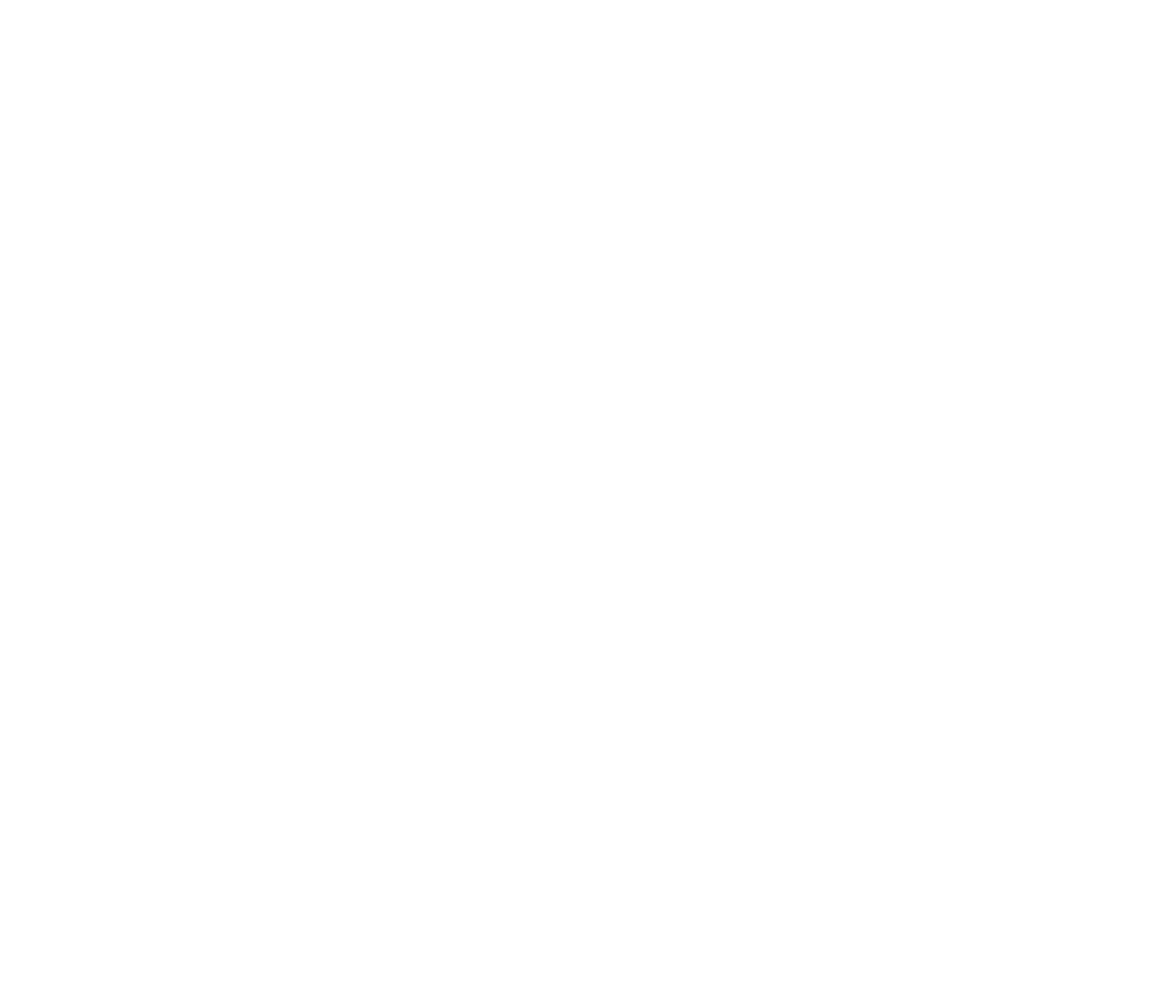
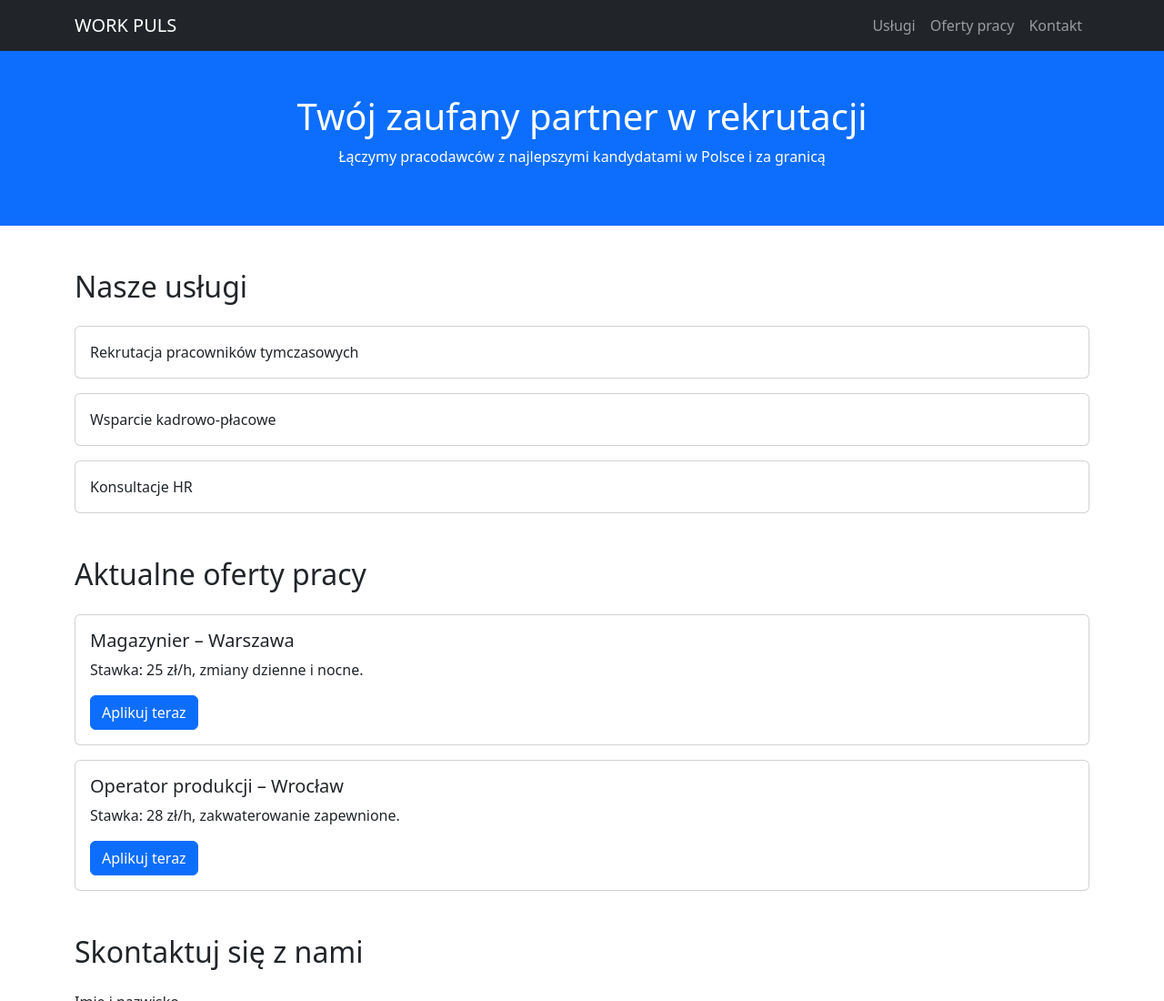
Before and after one commit to Vladislav342/Build, a plain HTML site: page index.html in a window 1280 px wide. Shown: the top 1100 px of the page at 91% size. Before the commit the page ends 800 px from the top, so only its background shows below. Drawn offline with Linux system fonts and the light colour scheme; the site is published under a folder, as on GitHub Pages, so addresses that start at the root find nothing.

Commit message:
Update index.html

```diff
--- a/index.html
+++ b/index.html
@@ -1 +1 @@
-<!doctype html><html lang="en"><head><meta charset="utf-8"/><link rel="icon" href="/favicon.ico"/><meta name="viewport" content="width=device-width,initial-scale=1"/><meta name="theme-color" content="#000000"/><meta name="description" content="Web site created using create-react-app"/><link rel="apple-touch-icon" href="/logo192.png"/><link rel="manifest" href="/manifest.json"/><title>React App</title><script defer="defer" src="/static/js/main.38b7e2eb.js"></script><link href="/static/css/main.9d0934b1.css" rel="stylesheet"></head><body><noscript>You need to enable JavaScript to run this app.</noscript><div id="root"></div></body></html>
+<!doctype html><html lang="en"><head><meta charset="utf-8"/><link rel="icon" href="/favicon.ico"/><meta name="viewport" content="width=device-width,initial-scale=1"/><meta name="theme-color" content="#000000"/><meta name="description" content="Web site created using create-react-app"/><link rel="apple-touch-icon" href="/logo192.png"/><link rel="manifest" href="./manifest.json"/><title>React App</title><script defer="defer" src="./static/js/main.38b7e2eb.js"></script><link href="./static/css/main.9d0934b1.css" rel="stylesheet"></head><body><noscript>You need to enable JavaScript to run this app.</noscript><div id="root"></div></body></html>
```
